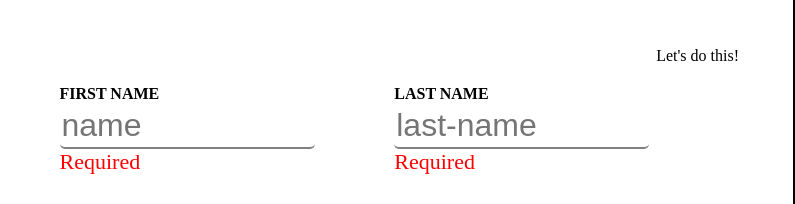
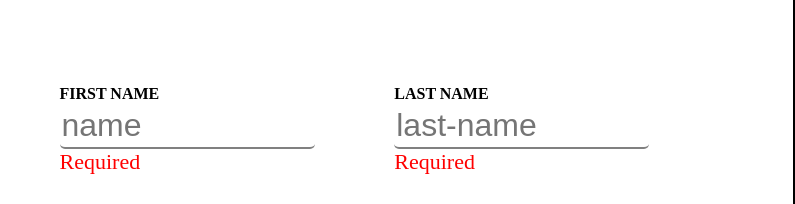
Before and after one commit to mknishanth1997/Forms, a plain HTML site: page index.html in a window 1280 px wide. Shown: the part 320-524 px from the top of the page, 485-1280 px from the left. Drawn offline with Linux system fonts and the light colour scheme.

Commit message:
removed extra line

```diff
--- a/index.html
+++ b/index.html
@@ -20,7 +20,7 @@
         </div>
         <div class="form">
             <fieldset>
-                <legend>Let's do this!</legend>
+
                 <div class="name">
                     <div>
                         <label for="f-name">FIRST NAME</label>
```
